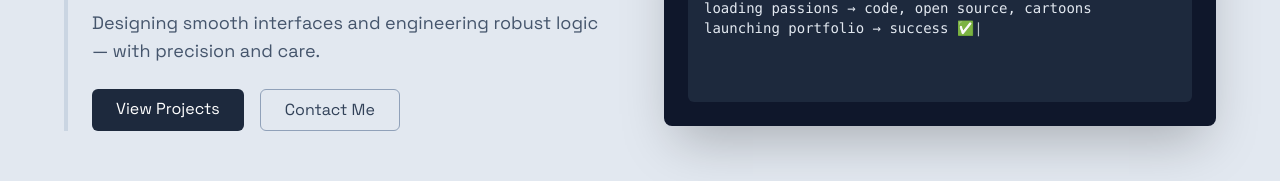
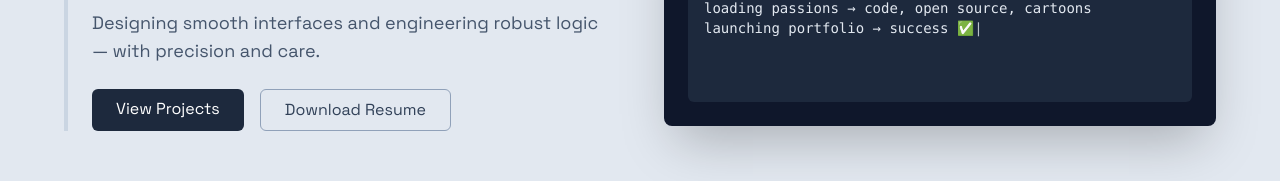
Before and after one commit to cryskram/iamvageesh, a Next.js app: page / in a window 1280 px wide. Shown: the part 337-518 px from the top of the page. Built offline with nearby package versions, Linux system fonts and the light colour scheme.

Commit message:
updated resume 17072025

```diff
--- a/components/Landing.tsx
+++ b/components/Landing.tsx
@@ -80,18 +80,19 @@ const Landing = () => {
             animate={{ opacity: 1, y: 0 }}
             transition={{ delay: 0.4 }}
           >
-            <a
+            <Link
               href="#projects"
               className="px-6 py-2 rounded-md bg-slate-800 text-white hover:bg-slate-700 transition"
             >
               View Projects
-            </a>
-            <a
-              href="#contact"
+            </Link>
+            <Link
+              download
+              href="/files/Resume.pdf"
               className="px-6 py-2 rounded-md border border-slate-400 text-slate-700 hover:bg-slate-200 transition"
             >
-              Contact Me
-            </a>
+              Download Resume
+            </Link>
           </motion.div>
         </motion.div>
 
```
Also changed, not shown: 1 other file (tests, documents, lock files or other folders).
